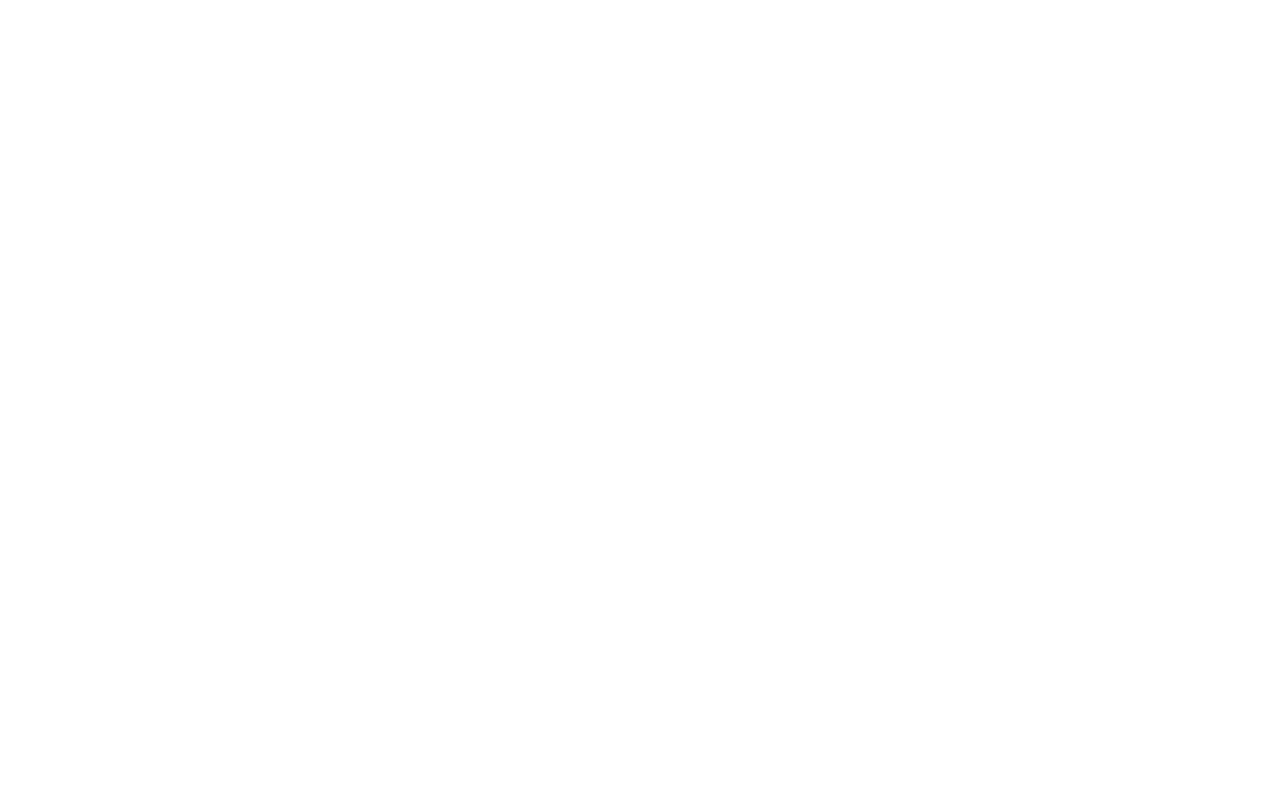
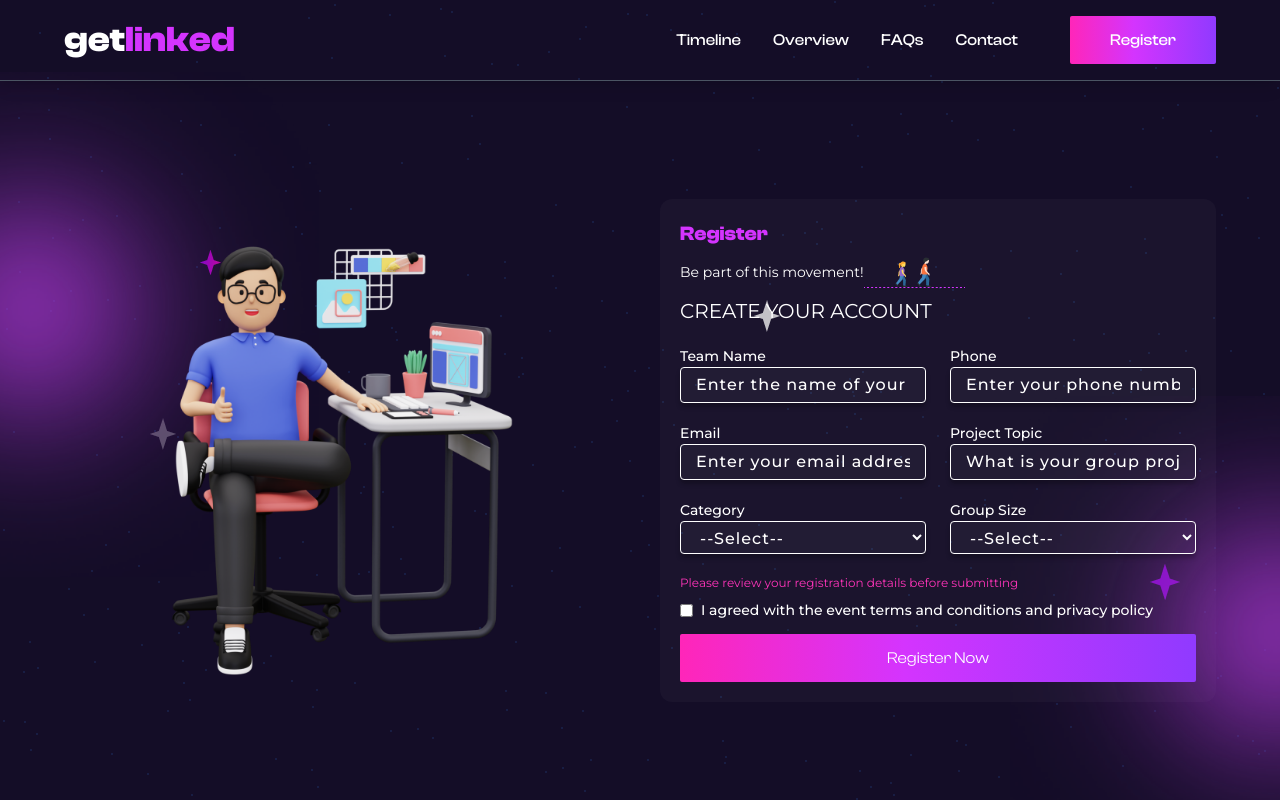
Before and after one commit to IamNaeto/getlinked, a React (Vite) app: page /register in a window 1280 px wide. Before the commit this address had no page. Built offline with nearby package versions, Linux system fonts and the light colour scheme.

Commit message:
register implemeneted

```diff
--- a/src/components/contact.tsx
+++ b/src/components/contact.tsx
@@ -3,7 +3,7 @@
 const ContactUs = () => {
     return (
         <main className="relative grid items-center justify-center w-full bg-darkpurple overflow-hidden pt-[100px] pb-[100px] lg:pb-0 lg:h-[100vh] h-[100%] px-[5%]" id="contact">
-            <section className="grid grid-cols-1 lg:grid-cols-2 place-items-center gap-10 w-full py-auto">
+            <section className="grid grid-cols-1 lg:grid-cols-2 gap-10 w-full pb-[100%] lg:pb-0">
                 <div className="relative z-10 lg:grid gap-4 hidden">
                     <h1 className="text-[30px] text-purple font-medium">Get in touch</h1>
                     <p className="text-[16px] text-white w-[10%] font-mon">Contact Information</p>
--- a/src/components/header.tsx
+++ b/src/components/header.tsx
@@ -52,7 +52,7 @@
                     <Link to="/contact" className="p-3 rounded-sm hover:text-pink hover:bg-purpleblur slow-transition">Contact</Link>
                 </nav>
 
-                <a href="" className="btn py-3 px-10 text-[16px] font-medium cursor-pointer rounded-sm">Register</a>
+                <Link to="/register" className="btn py-3 px-10 text-[16px] font-medium cursor-pointer rounded-sm">Register</Link>
 
                 <RiCloseCircleLine
                 className="absolute top-5 right-5 lg:hidden text-5xl font-bold text-white cursor-pointer hover:text-purple slow-transition"
--- a/src/components/hero.tsx
+++ b/src/components/hero.tsx
@@ -1,3 +1,5 @@
+import { Link } from "react-router-dom";
+
 import CountdownTimer from "./time";
 const Hero = () => {
     return (
@@ -21,7 +23,7 @@
                     </div>
                     <p className="text-[16px] md:text-[20px] lg:text-left text-center text-white font-medium w-[95%] lg:w-[65%] mb-4 px-[2%] lg:px-0">Participate in getlinked tech Hackathon 2023 stand a chance to win a Big prize</p>
 
-                    <a href="" className="btn py-3 px-10 text-white text-[16px] font-medium rounded-sm">Register</a>
+                    <Link to="/register" className="btn py-3 px-10 text-white text-[16px] font-medium rounded-sm">Register</Link>
 
                     <CountdownTimer />
                 </div>
--- /dev/null
+++ b/src/components/register.tsx
@@ -0,0 +1,88 @@
+const RegisterForm = () => {
+    return (
+        <main className="relative grid items-center justify-center w-full bg-darkpurple overflow-hidden pt-[100px] pb-[100px] lg:pb-0 lg:h-[100vh] h-[100%] px-[5%]" id="contact">
+        <section className="grid grid-cols-1 lg:grid-cols-2 place-items-center gap-10 w-full pb-[10px] lg:pb-0">
+            <div className="relative z-10">
+                <img src="./img/register.png" alt="" className="dangling-picture relative z-10"/>
+
+                <img src="./img/hero-purple-lens-left.png" alt="" className="absolute top-[-100px] left-[200px] lg:left-[-300px] z-0" />
+            </div>
+
+            <div className="relative z-10 p-2 lg:p-5 rounded-xl bg-none lg:bg-lite-grey ">
+                    <div className="grid gap-2 mb-5">
+                        <h3 className="text-[20px] text-purple font-bold">Register</h3>
+                        <div className="flex items-center">
+                            <p className="text-[14px] text-white font-mon">Be part of this movement!</p>
+                            <img src="./img/movement.png" alt="" />
+                        </div>
+
+                        <h1 className="text-white text-[20px] font-mon">CREATE YOUR ACCOUNT</h1>
+                    </div>
+
+                    <form action="/" className="relative z-10">
+                        <div className="grid grid-cols-1 lg:grid-cols-2 items-center gap-6">
+                            <label htmlFor="" className="labels font-mon">Team Name
+                                <input type="text" placeholder="Enter the name of your group" className="input font-mon" required />
+                            </label>
+                            <label htmlFor="" className="labels font-mon">Phone
+                                <input type="text" placeholder="Enter your phone number" className="input font-mon" required />
+                            </label>
+                        </div>
+
+                        <div className="grid grid-cols-1 lg:grid-cols-2 items-center gap-6">
+                            <label htmlFor="" className="labels font-mon">Email
+                                <input type="email" placeholder="Enter your email address" className="input font-mon" required />
+                            </label>
+                            <label htmlFor="" className="labels font-mon">Project Topic
+                                <input type="text" placeholder="What is your group project topic" className="input font-mon" required />
+                            </label>
+                        </div>
+
+                        <div className="grid grid-cols-2 items-center gap-6">
+                            <label htmlFor="" className="labels font-mon">Category
+                                <select name="" id="" className="select" required>
+                                    <option value="" className="bg-darkpurple">--Select--</option>
+                                    <option value="" className="bg-darkpurple">Frontend</option>
+                                    <option value="" className="bg-darkpurple">Backend</option>
+                                    <option value="" className="bg-darkpurple">UI/UX</option>
+                                    <option value="" className="bg-darkpurple">DevOps</option>
+                                </select>
+                            </label>
+                            <label htmlFor="" className="labels font-mon">Group Size
+                                <select name="" id="" className="select" required>
+                                    <option value="" className="bg-darkpurple rounded-sm">--Select--</option>
+                                    <option value="" className="bg-darkpurple">2</option>
+                                    <option value="" className="bg-darkpurple">4</option>
+                                    <option value="" className="bg-darkpurple">6</option>
+                                    <option value="" className="bg-darkpurple">8</option>
+                                </select>
+                            </label>
+                        </div>
+
+                        <p className="text-[12px] text-pink font-mon">Please review your registration details before submitting</p>
+
+                        <div className="flex my-2">
+                        <label htmlFor="" className="labels font-mon flex flex-row-reverse gap-2 items-center">I agreed with the event terms and conditions  and privacy policy
+                            <input type="checkbox" required/>
+                        </label>
+                        </div>
+
+                        <div className="flex items-center justify-center">
+                            <button className="px-16 py-3 btn text-white text-[16px] rounded-sm w-full" >Register Now</button>
+                        </div>
+                    </form>
+
+                    <img src="./img/hero-purple-lens-left.png" alt="" className="absolute bottom-[-100px] lg:bottom-[-200px] lg:right-[-350px] right-[200px] z-0" />
+                </div>
+        </section>
+
+            <img src="./img/whitestar.png" alt="" className="absolute top-[300px] right-[500px] animate-pulse" />
+            <img src="./img/greystar.png" alt="" className="absolute bottom-[350px] left-[150px] animate-pulse" />
+
+            <img src="./img/litepurplestar.png" alt="" className="absolute top-[250px] left-[200px] animate-pulse" />
+            <img src="./img/purplestar.png" alt="" className="absolute bottom-[200px] right-[100px] animate-pulse" />
+        </main>
+     );
+}
+
+export default RegisterForm;
--- a/src/index.css
+++ b/src/index.css
@@ -123,3 +123,25 @@
     font-weight: 500;
     letter-spacing: 1px;
   }
+
+  .labels{
+    font-size: 14px;
+    color: white;
+    margin-bottom: 5px;
+    font-weight: 500;
+  }
+
+  .select{
+    width: 100%;
+    padding: 5px 15px;
+    font-size: 16px;
+    outline: none;
+    border: 1px solid white;
+    border-radius: 4px;
+    background: rgba(255, 255, 255, 0.03);
+    box-shadow: 0px 4px 4px 0px rgba(0, 0, 0, 0.25);
+    color: white;
+    margin-bottom: 15px;
+    font-weight: 500;
+    letter-spacing: 1px;
+  }
--- a/src/main.tsx
+++ b/src/main.tsx
@@ -4,6 +4,7 @@
 import App from './App.tsx'
 import './index.css'
 import Contact from './pages/Contact.tsx';
+import Register from './pages/Register.tsx';
 
 ReactDOM.createRoot(document.getElementById('root')!).render(
   <React.StrictMode>
@@ -13,7 +14,7 @@
       <Routes>
         <Route path="/" element={<App />} />
         <Route path="/contact" element={<Contact />} />
-        {/* <Route path="/movies/:id" element={<Movies />} /> */}
+        <Route path="/register" element={<Register />} />
       </Routes>
     </Router>
 
--- /dev/null
+++ b/src/pages/Register.tsx
@@ -0,0 +1,15 @@
+import Header from "../components/header";
+import RegisterForm from "../components/register";
+import TwinklingStars from "../components/twinklingstars";
+
+const Register = () => {
+    return (
+        <main>
+            <TwinklingStars numStars={200} />
+            <Header />
+            <RegisterForm />
+        </main>
+     );
+}
+
+export default Register;
```
Also changed, not shown: public/img/movement.png (added), public/img/register.png (added).
